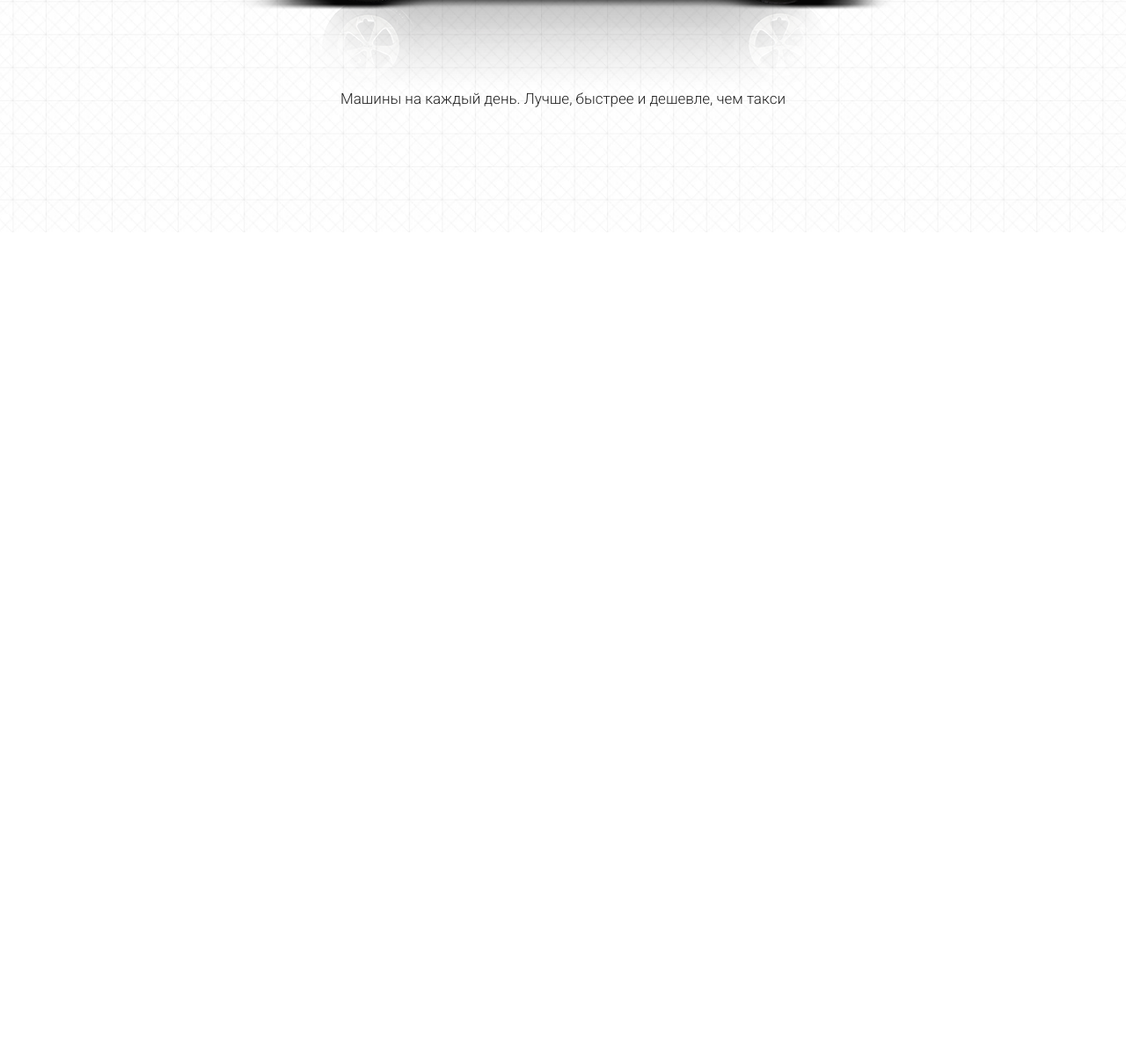
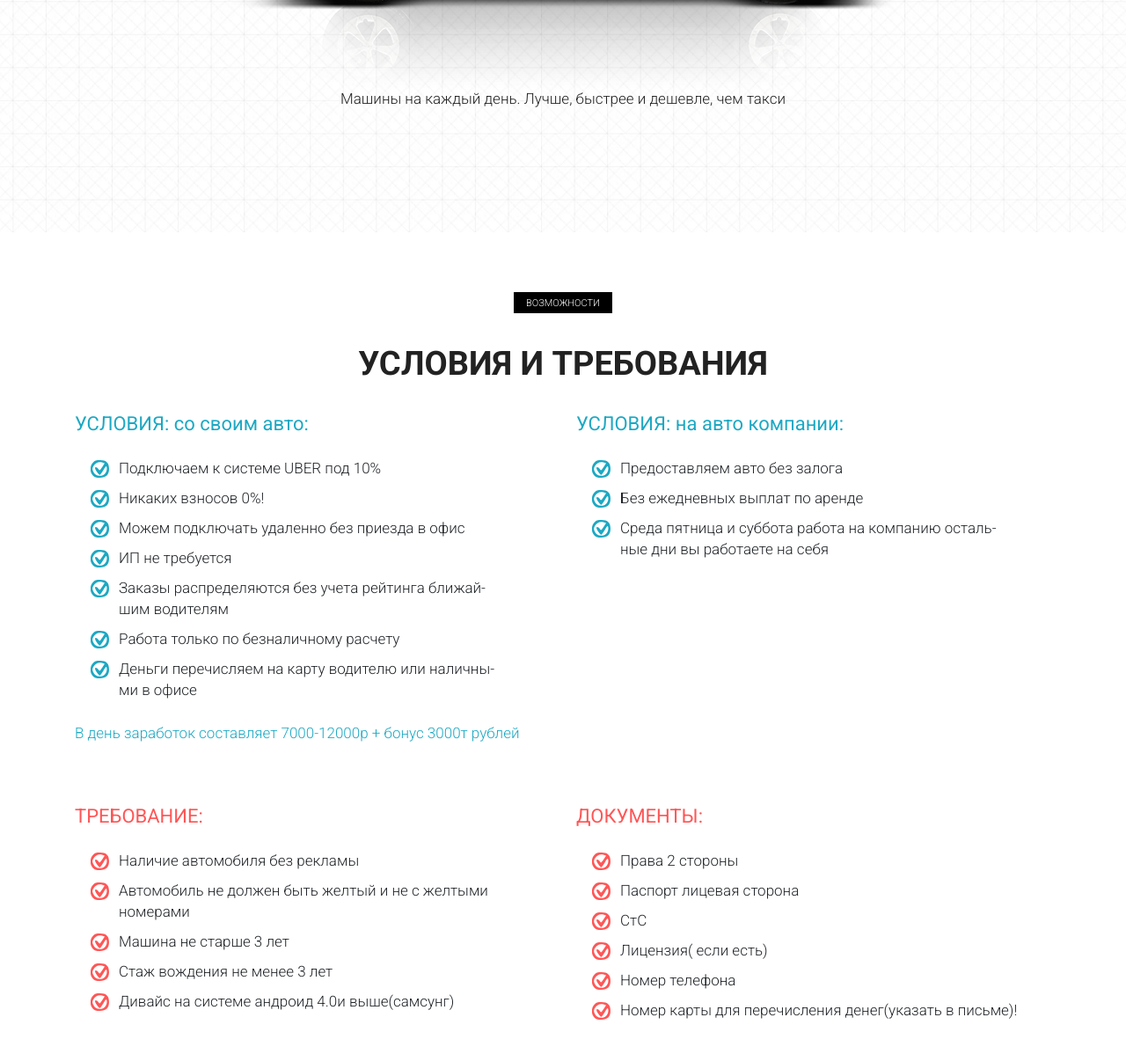
Before and after one commit to BelikovAV/SomeFrontendProjects, a plain HTML site: page Project_2/src/index.html in a window 1280 px wide. Shown: the part 3340-4538 px from the top of the page at 88% size. Before the commit the page ends 3604 px from the top, so only its background shows below. Drawn offline with Linux system fonts and the light colour scheme.

Commit message:
Add section about requirements

```diff
--- a/Project_2/src/index.html
+++ b/Project_2/src/index.html
@@ -188,38 +188,38 @@
                 <div class="col-md-4">
                     <div class="mobile_item mobile_item_1">
                         <div class="mobile_item_subtitle">оформление заказа одним касанием</div>
-                        <div class="mobile_item_plus"><img src="/icons/plus.png" alt="plus"></div>
+                        <div class="mobile_item_plus"></div>
                     </div>
                 </div>
                 <div class="col-md-4">
                     <div class="mobile_item mobile_item_2">
                         <div class="mobile_item_subtitle">надежная подача</div>
-                        <div class="mobile_item_plus"><img src="/icons/plus.png" alt="plus"></div>
+                        <div class="mobile_item_plus"></div>
                     </div>
                 </div>
                 <div class="col-md-4">
                     <div class="mobile_item mobile_item_3">
                         <div class="mobile_item_subtitle">прозрачные цены</div>
-                        <div class="mobile_item_plus"><img src="/icons/plus.png" alt="plus"></div>
+                        <div class="mobile_item_plus"></div>
                     </div>
                 </div>
                 <div class="col-md-4">
                     <div class="mobile_item mobile_item_4">
                         <div class="mobile_item_subtitle">безналичная оплата</div>
-                        <div class="mobile_item_plus"><img src="/icons/plus.png" alt="plus"></div>
+                        <div class="mobile_item_plus"></div>
                     </div>
                 </div>
                 <div class="col-md-4">
                     <div class="mobile_item mobile_item_5">
                         <div class="mobile_item_subtitle">обратная связь</div>
-                        <div class="mobile_item_plus"><img src="/icons/plus.png" alt="plus"></div>
+                        <div class="mobile_item_plus"></div>
                     </div>
                 </div>
                 <div class="col-md-4">
                     <div class="mobile_item mobile_item_6">
                         <div class="mobile_item_subtitle">разделить
                             стоимость поездки</div>
-                        <div class="mobile_item_plus"><img src="/icons/plus.png" alt="plus"></div>
+                        <div class="mobile_item_plus"></div>
                     </div>
                 </div>
             </div>
@@ -239,5 +239,63 @@
         </div>
     </section>
 
+    <section class="require">
+        <div class="container">
+            <div class="label">возможности</div>
+            <div class="title">условия и требования</div>
+            <div class="row">
+                <div class="col-md-6">
+                    <div class="require_block">
+                        <div class="require_title">УСЛОВИЯ: со своим авто:</div>
+                        <ul class="require_list">
+                            <li>Подключаем к системе UBER  под 10%</li>
+                            <li>Никаких взносов  0%!</li>
+                            <li>Можем подключать удаленно без приезда в офис</li>
+                            <li>ИП не требуется</li>
+                            <li>Заказы распределяются без учета рейтинга ближай-<br>шим водителям</li>
+                            <li>Работа только по безналичному расчету</li>
+                            <li>Деньги перечисляем на карту водителю или наличны-<br>ми в офисе</li>
+                        </ul>
+                        <div class="require_descr">В день заработок составляет 7000-12000р + бонус 3000т рублей</div>
+                    </div>
+                </div>
+                <div class="col-md-6">
+                    <div class="require_block">
+                        <div class="require_title">УСЛОВИЯ: на авто компании:</div>
+                        <ul class="require_list">
+                            <li>Предоставляем авто без залога</li>
+                            <li>Без ежедневных выплат по аренде</li>
+                            <li>Среда пятница и суббота работа на компанию осталь-<br>ные дни вы работаете на себя</li>
+                        </ul>
+                    </div>
+                </div>
+                <div class="col-md-6">
+                    <div class="require_block require_block_nmb warning">
+                        <div class="require_title">ТРЕБОВАНИЕ:</div>
+                        <ul class="require_list">
+                            <li>Наличие автомобиля без рекламы</li>
+                            <li>Автомобиль не должен быть желтый и не с желтыми номерами</li>
+                            <li>Машина не старше 3 лет</li>
+                            <li>Стаж вождения не менее 3 лет</li>
+                            <li>Дивайс на системе андроид 4.0и выше(самсунг)</li>
+                        </ul>
+                    </div>
+                </div>
+                <div class="col-md-6">
+                    <div class="require_block require_block_nmb warning">
+                        <div class="require_title">ДОКУМЕНТЫ:</div>
+                        <ul class="require_list">
+                            <li>Права 2 стороны</li>
+                            <li>Паспорт лицевая сторона</li>
+                            <li>СтС</li>
+                            <li>Лицензия( если есть)</li>
+                            <li>Номер телефона</li>
+                            <li>Номер карты для перечисления денег(указать в письме)!</li>
+                        </ul>
+                    </div>
+                </div>
+            </div>
+        </div>
+    </section>
 </body>
 </html>
--- a/Project_2/src/sass/style.sass
+++ b/Project_2/src/sass/style.sass
@@ -1,5 +1,10 @@
 $main-color: #1eacc7
 $second-color: #ff5656
+
+=btn_hover
+	&:hover
+		background-image: none
+		background-color: $main-color
 
 *
 	font-family: 'Roboto', sans-serif
@@ -73,6 +78,7 @@ nav
 		font-size: 14px
 		font-weight: 400
 		text-transform: uppercase
+		+btn_hover
 
 .promo
 	min-height: 800px
@@ -116,6 +122,7 @@ nav
 		font-size: 18px
 		font-weight: 400
 		text-transform: uppercase
+		+btn_hover
 
 .reasons
 	padding: 71px 0 65px 0
@@ -235,6 +242,27 @@ nav
 			margin: 0 auto
 			border-radius: 100%
 			cursor: pointer
+			&:before
+				content: ''
+				display: block
+				width: 14px
+				height: 2px
+				background-color: $main-color
+				transition: 0.5s all
+			&:after
+				content: ''
+				position: absolute
+				left: 50%
+				transform: translateX(-50%)
+				display: block
+				height: 14px
+				width: 2px
+				background-color: $main-color
+				transition: 0.5s all
+			&:hover
+				&:before, &:after
+					background-color: $second-color
+					transition: 0.5s all
 
 .choice
 	position: relative
@@ -281,3 +309,46 @@ nav
 		font-size: 17px
 		font-weight: 300
 		text-align: center
+
+.require
+	padding: 68px 0 84px 0
+	&_block
+		margin: 33px 0
+		&_nmb
+			margin-bottom: 0
+	&_title
+		color: #1ca8c3
+		font-size: 22px
+		font-weight: 400
+	&_list
+		list-style-type: none
+		padding-left: 50px
+		margin-top: 22px
+		li
+			position: relative
+			font-size: 17px
+			font-weight: 300
+			line-height: 24px
+			margin-bottom: 10px
+			&:before
+				content: ''
+				display: block
+				position: absolute
+				left: -32px
+				top: 3px
+				width: 21px
+				height: 20px
+				background: url(../icons/check_blue.svg) center center/cover no-repeat
+	&_descr
+		margin-top: 25px
+		font-size: 17px
+		font-weight: 300
+		line-height: 24px
+		color: #1ca8c3
+	.warning
+		.require_title
+			color: $second-color
+		.require_list
+			li
+				&:before
+					background: url(../icons/check_red.svg) center center/cover no-repeat
```
Also changed, not shown: Project_2/src/css/style.min.css, 1 other file.
